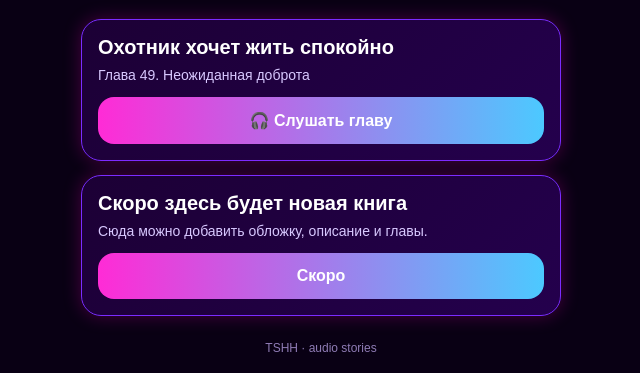
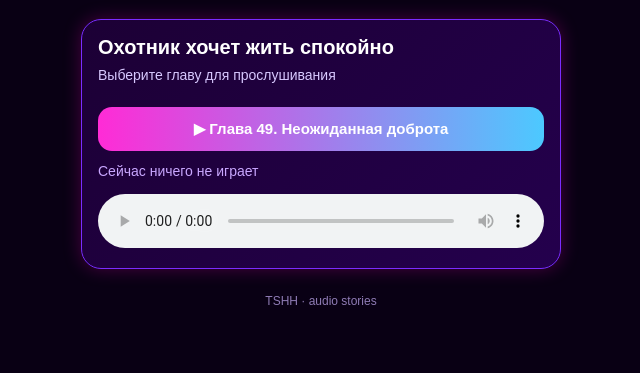
Before and after one commit to Meatuball/audio-player, a plain HTML site: page index.html in a window 1280 px wide. Shown: the part 455-828 px from the top of the page, without its empty margins (319-959 px from the left). After the commit the page ends 800 px from the top, so only its background shows below. Drawn offline with Linux system fonts and the light colour scheme.

Commit message:
Update index.html

```diff
--- a/index.html
+++ b/index.html
@@ -51,18 +51,25 @@ h1{
   font-size:14px;
   margin:8px 0 14px;
 }
-button{
+.chapter{
   width:100%;
   border:0;
-  border-radius:16px;
-  padding:14px;
-  font-size:16px;
+  border-radius:14px;
+  padding:13px;
+  margin-top:10px;
+  font-size:15px;
   font-weight:bold;
   color:white;
   background:linear-gradient(90deg,#ff2bd6,#4cc9ff);
 }
-a{
-  text-decoration:none;
+audio{
+  width:100%;
+  margin-top:15px;
+}
+.now{
+  color:#c9a7ff;
+  font-size:14px;
+  margin-top:12px;
 }
 .footer{
   text-align:center;
@@ -85,22 +92,55 @@ a{
 
   <div class="card">
     <div class="book-title">Охотник хочет жить спокойно</div>
-    <div class="book-desc">Глава 49. Неожиданная доброта</div>
+    <div class="book-desc">Выберите главу для прослушивания</div>
 
-    <a href="https://disk.yandex.ru/d/S1Osfo5U119JPA" target="_blank">
-      <button>🎧 Слушать главу</button>
-    </a>
-  </div>
+    <div id="chapters"></div>
 
-  <div class="card">
-    <div class="book-title">Скоро здесь будет новая книга</div>
-    <div class="book-desc">Сюда можно добавить обложку, описание и главы.</div>
-    <button>Скоро</button>
+    <div class="now" id="nowPlaying">Сейчас ничего не играет</div>
+
+    <audio id="player" controls></audio>
   </div>
 
   <div class="footer">TSHH · audio stories</div>
 
 </div>
 
+<script>
+const chapters = [
+  {
+    title: "Глава 49. Неожиданная доброта",
+    yandex: "https://disk.yandex.ru/d/S1Osfo5U119JPA"
+  }
+];
+
+const chaptersBox = document.getElementById("chapters");
+const player = document.getElementById("player");
+const nowPlaying = document.getElementById("nowPlaying");
+
+chapters.forEach((chapter, index) => {
+  const button = document.createElement("button");
+  button.className = "chapter";
+  button.innerText = "▶ " + chapter.title;
+  button.onclick = () => playChapter(index);
+  chaptersBox.appendChild(button);
+});
+
+async function playChapter(index){
+  const chapter = chapters[index];
+
+  nowPlaying.innerText = "Загружаю: " + chapter.title;
+
+  const apiUrl = "https://cloud-api.yandex.net/v1/disk/public/resources/download?public_key=" + encodeURIComponent(chapter.yandex);
+
+  const response = await fetch(apiUrl);
+  const data = await response.json();
+
+  player.src = data.href;
+  player.play();
+
+  nowPlaying.innerText = "Сейчас играет: " + chapter.title;
+}
+</script>
+
 </body>
 </html>
```
